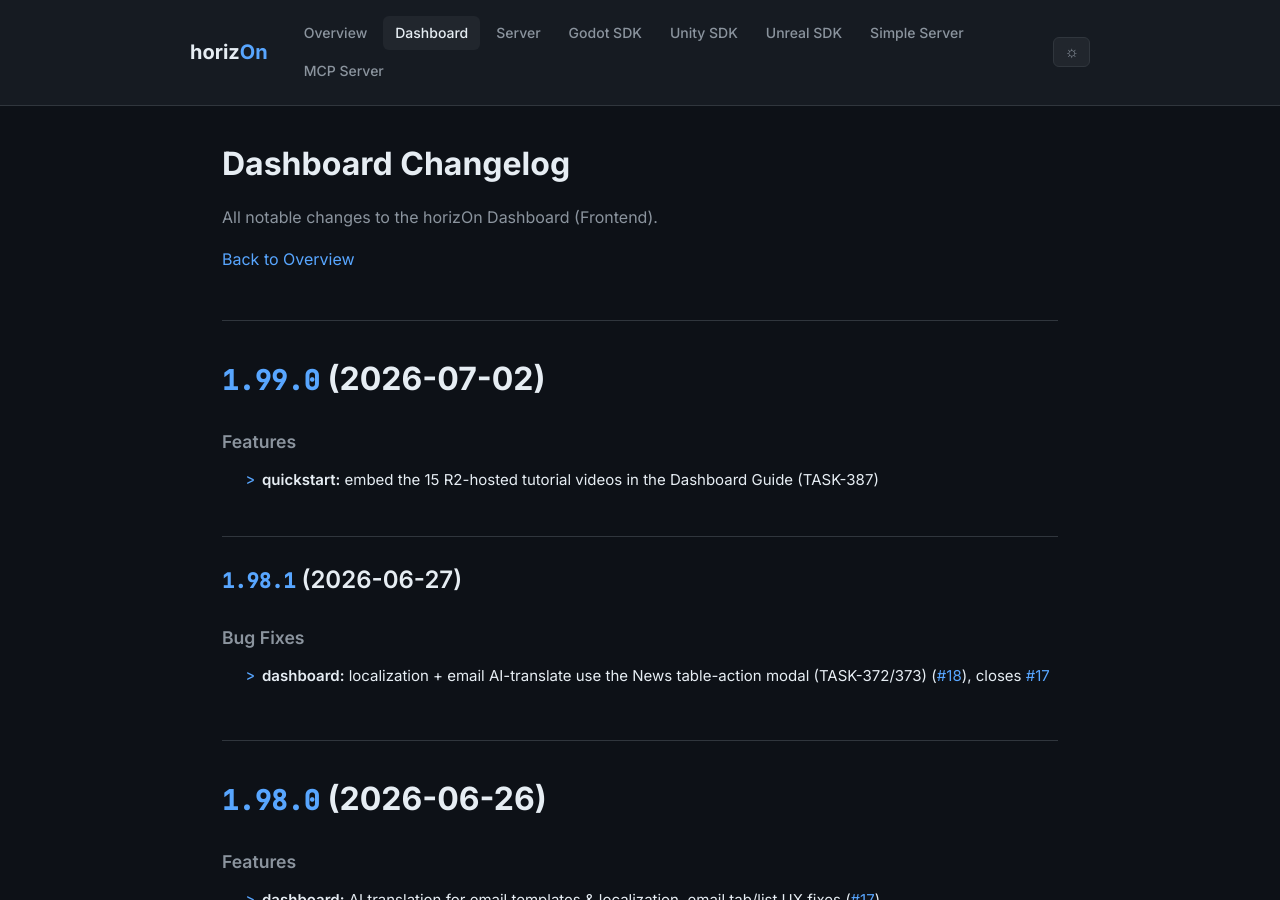
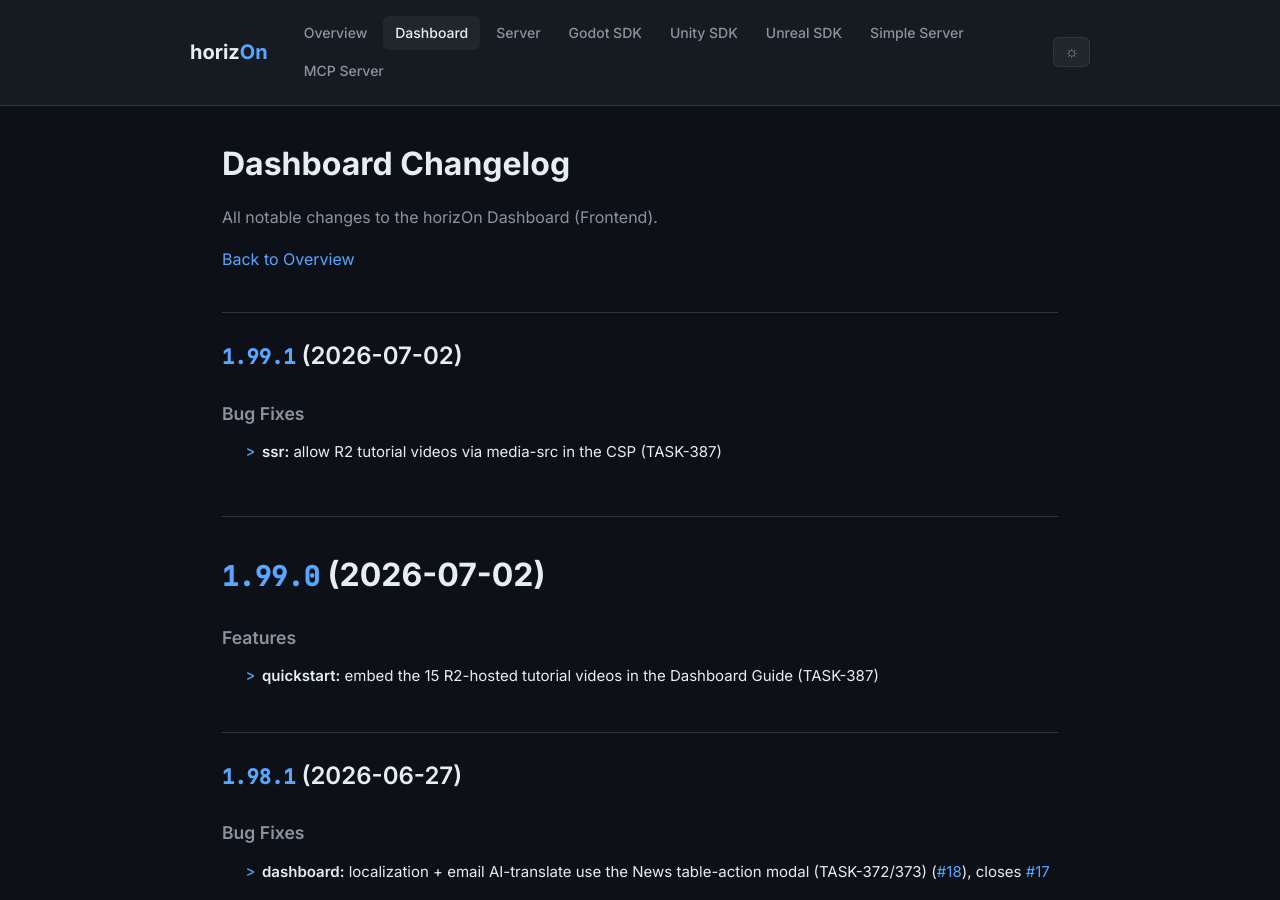
Before and after one commit to ProjectMakersDE/horizOn-Changelog, a Jekyll site: the page built from dashboard-changelog.md, in a window 1280 px wide and 900 px high. Built offline with Jekyll 4.4.1, drawn with Linux system fonts in a browser that asks for light colours.

Commit message:
chore: sync changelogs [skip ci]

```diff
--- a/dashboard-changelog.md
+++ b/dashboard-changelog.md
@@ -8,6 +8,13 @@ title: Dashboard Changelog
 All notable changes to the horizOn Dashboard (Frontend).
 
 [Back to Overview](.)
+
+## [1.99.1](https://github.com/ProjectMakersDE/horizOn-Dashboard/compare/v1.99.0...v1.99.1) (2026-07-02)
+
+
+### Bug Fixes
+
+* **ssr:** allow R2 tutorial videos via media-src in the CSP (TASK-387) ([1f5b3da](https://github.com/ProjectMakersDE/horizOn-Dashboard/commit/1f5b3da68fb245d21a32be20966f10fe8e368edf))
 
 # [1.99.0](https://github.com/ProjectMakersDE/horizOn-Dashboard/compare/v1.98.1...v1.99.0) (2026-07-02)
 
```
Also changed, not shown: index.md (+1 -1 lines).
